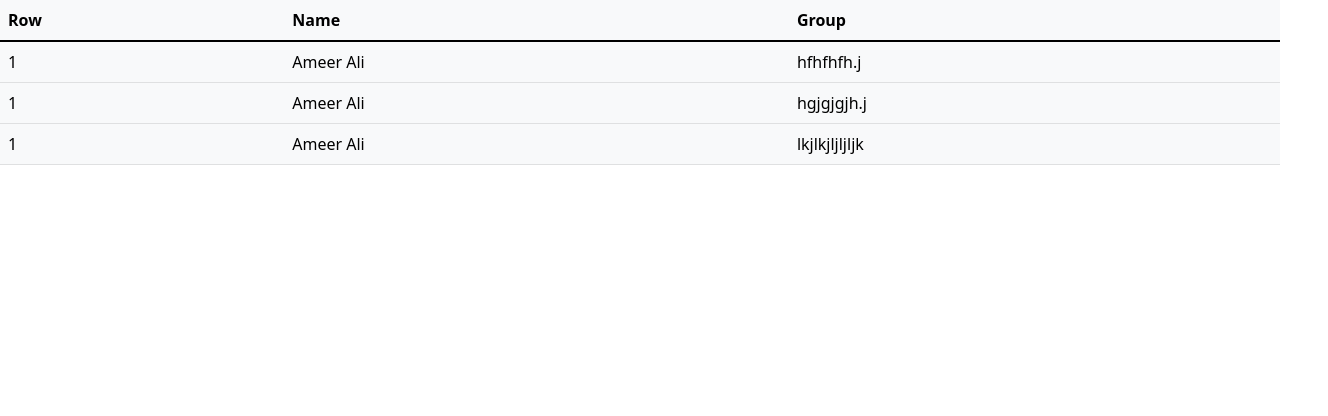
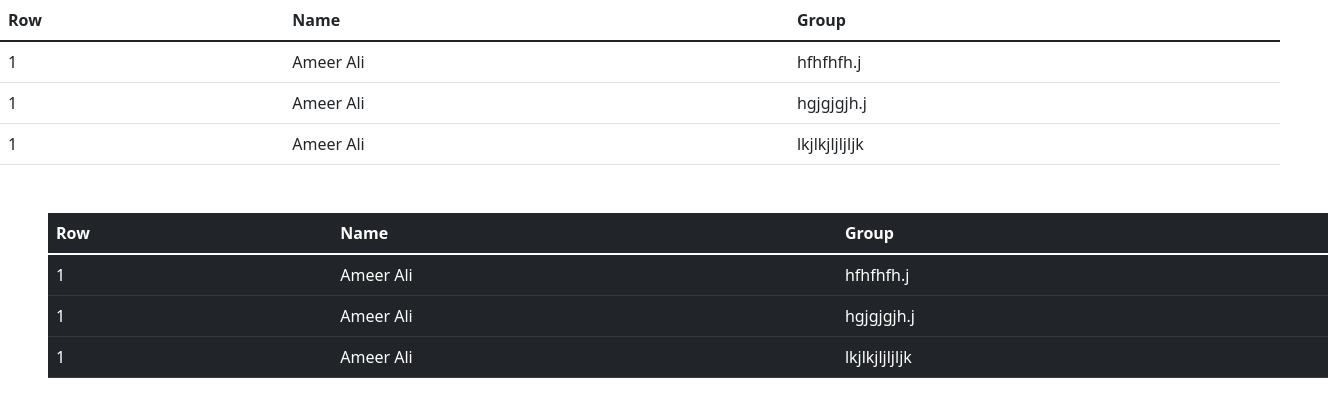
Before and after one commit to ameer-ali-jamali/Class-Work-Practice-27--Table--Using-Bootstrap, a plain HTML site: page index.html in a window 1280 px wide. Shown: the whole page, 1328 px wide, since content can reach past the window. Drawn offline with Linux system fonts and the light colour scheme.

Commit message:
table-class-bootstrap

```diff
--- a/index.html
+++ b/index.html
@@ -10,7 +10,35 @@
 <body>
 
 
-<table class="table table-light bg-primary table-hover">
+<table class="table table-hover ">
+    <thead class="thead-dark">
+        <tr>
+        <th>Row</th>
+        <th>Name</th>
+        <th>Group</th>
+        </tr>
+    </thead>
+    <tbody>
+        <tr>
+            <td>1</td>
+            <td>Ameer Ali</td>
+            <td>hfhfhfh.j</td>
+        </tr>
+        <tr>
+            <td>1</td>
+            <td>Ameer Ali</td>
+            <td>hgjgjgjh.j</td>
+        </tr>
+        <tr>
+            <td>1</td>
+            <td>Ameer Ali</td>
+            <td>lkjlkjljljljk</td>
+        </tr>
+
+    </tbody>
+</table>
+
+<table class="table table-dark table-hover m-lg-5 ">
     <thead class="thead-dark">
         <tr>
         <th>Row</th>
```
